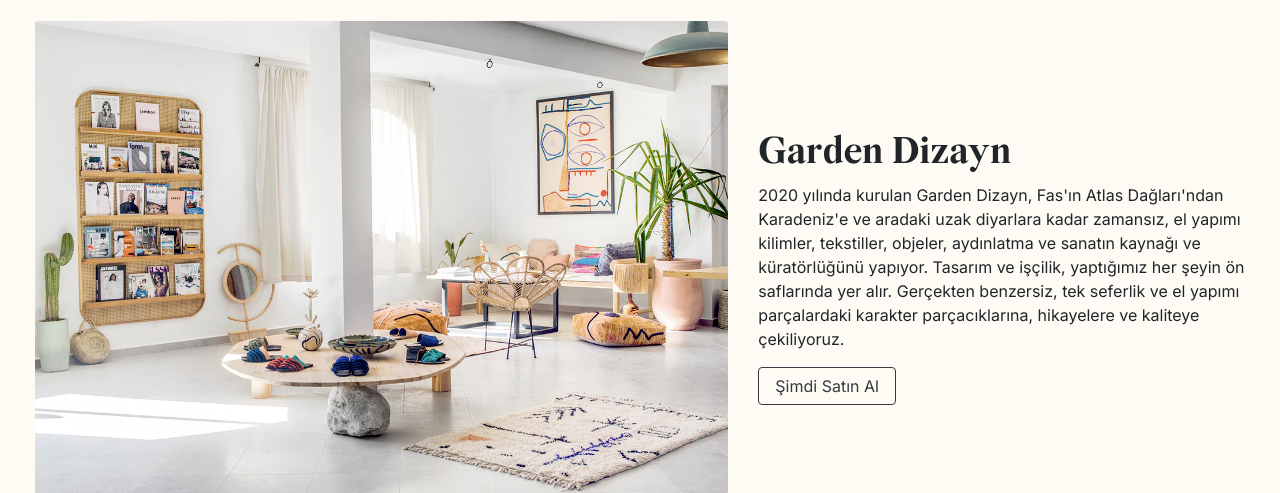
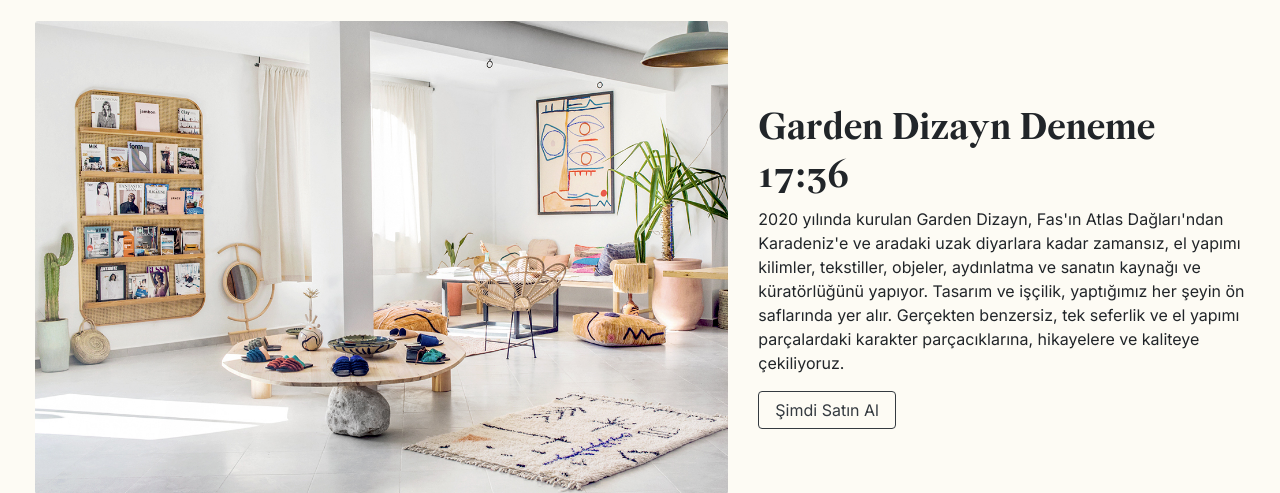
Before and after one commit to ErenTl/furniture-site, a Node server app: page / in a window 1280 px wide. Shown: the part 63-556 px from the top of the page. Run offline with Node 20, Linux system fonts and the light colour scheme; data that the repository does not hold is empty; some libraries are stand-ins or nearby versions.

Commit message:
sunum deneme

```diff
--- a/views/index.ejs
+++ b/views/index.ejs
@@ -20,7 +20,7 @@
 
         <div class="col-lg-5 col-sm-12 mb-4 align-self-center mt-3">
 
-            <h1>Garden Dizayn</h1>
+            <h1>Garden Dizayn Deneme 17:36</h1>
             <p>
                 2020 yılında kurulan Garden Dizayn, Fas'ın Atlas Dağları'ndan Karadeniz'e ve aradaki uzak diyarlara kadar zamansız, el yapımı kilimler, tekstiller, objeler, aydınlatma ve sanatın kaynağı ve küratörlüğünü yapıyor. Tasarım ve işçilik, yaptığımız her şeyin ön saflarında yer alır. Gerçekten benzersiz, tek seferlik ve el yapımı parçalardaki karakter parçacıklarına, hikayelere ve kaliteye çekiliyoruz.            </p>
 
```
